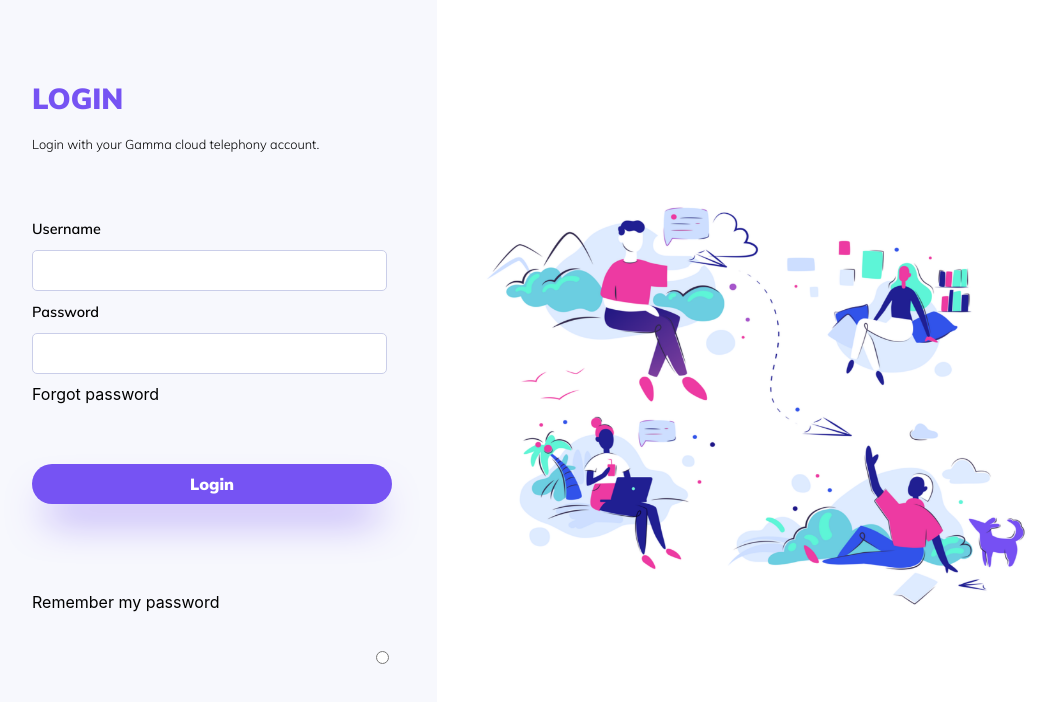
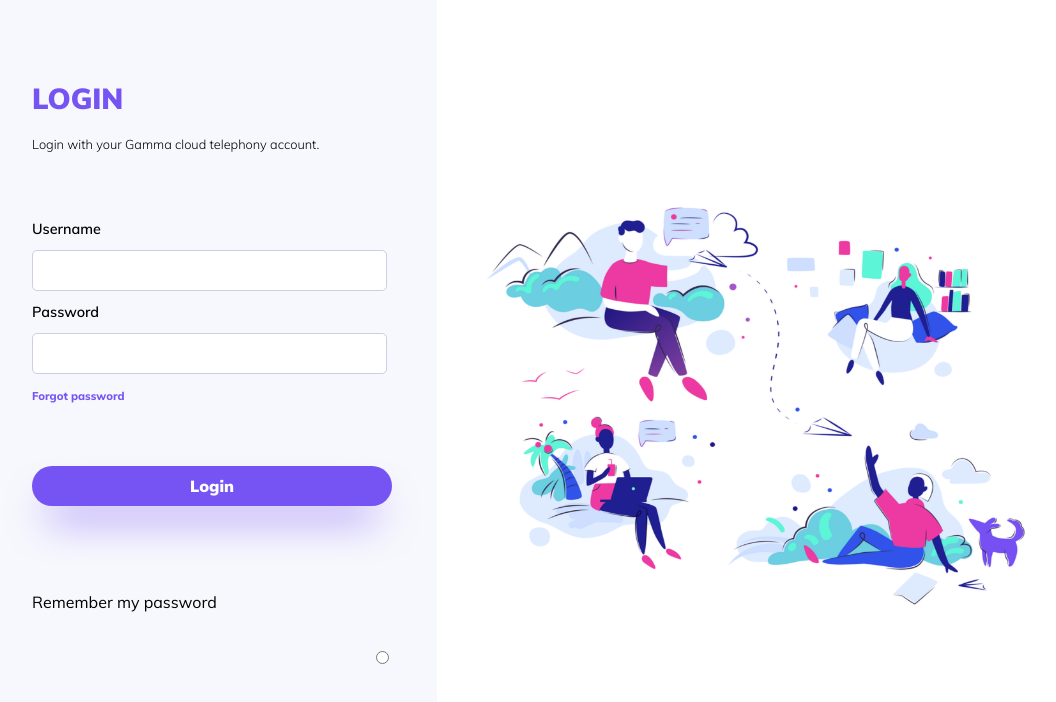
Before and after one commit to MBerry97/login-screen, a React (Create React App) app: page / in a window 1280 px wide. Shown: the top 702 px of the page, without its empty margins (13-1069 px from the left). Built offline with nearby package versions, Linux system fonts and the light colour scheme.

Commit message:
forgot password text styling

```diff
--- a/src/components/loginBox/loginInputForm/loginInputForm.css
+++ b/src/components/loginBox/loginInputForm/loginInputForm.css
@@ -15,3 +15,10 @@
   font-size: 0.9rem;
   font-weight: 600;
 }
+
+#forgotPassword__text {
+  font-family: Mulish Black;
+  color: rgb(118, 83, 243);
+  font-size: 0.7rem;
+  font-weight: 800;
+}
--- a/src/components/loginBox/loginInputForm/loginInputForm.jsx
+++ b/src/components/loginBox/loginInputForm/loginInputForm.jsx
@@ -39,7 +39,7 @@ const onLogin = (event) => {
         <input type="text" name='username' id='inputBox'></input> <br></br>
         <label htmlFor="password" className='inputForm__text'>Password</label> <br></br>
         <input type="text" name='password' id='inputBox'></input> <br></br>
-        <span>Forgot password</span><br></br>
+        <span id='forgotPassword__text'>Forgot password</span><br></br>
         <LoginButton buttonText={props.buttonText} loading={props.loading}/>
       </form>
 
--- a/src/components/loginBox/rememberPassword/rememberPassword.css
+++ b/src/components/loginBox/rememberPassword/rememberPassword.css
@@ -3,3 +3,7 @@
   display: flex;
   justify-content: space-between;
 }
+
+.rememberPassword__container span {
+  font-family: Mulish Black;
+}
```
Also changed, not shown: 1 other file (tests, documents, lock files or other folders).
